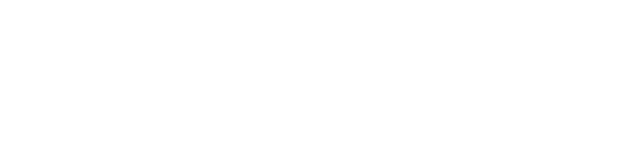
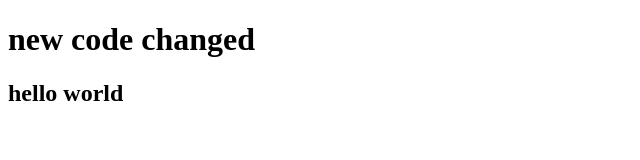
Before and after one commit to SparkleAsif/my-second-repo, a plain HTML site: page index.html in a window 1280 px wide. Shown: the whole page, without its empty margins (0-640 px from the left). Drawn offline with Linux system fonts and the light colour scheme.

Commit message:
added header

```diff
--- a/index.html
+++ b/index.html
@@ -7,6 +7,7 @@
     <title>My Second github Repo</title>
 </head>
 <body>
-
+    <h1> new code changed</h1>
+    <h2>hello world</h2>
 </body>
 </html>
```
